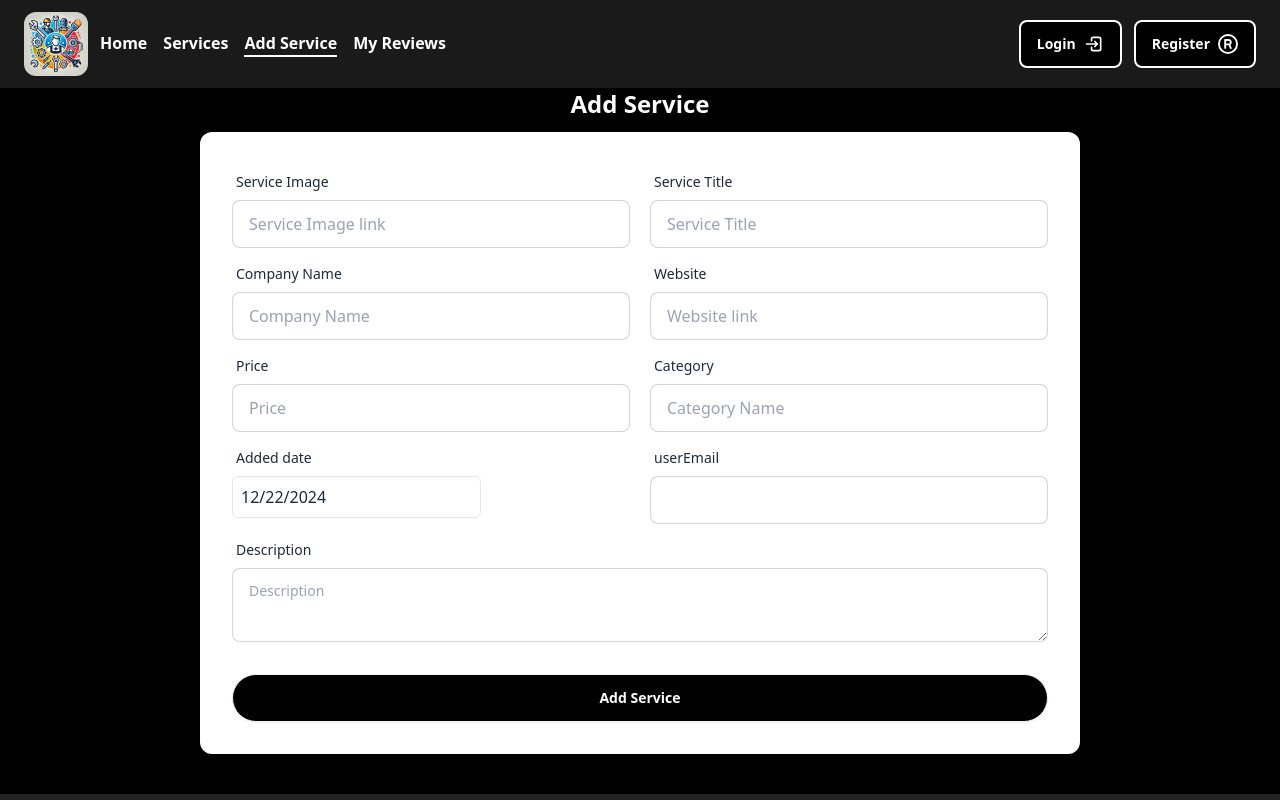
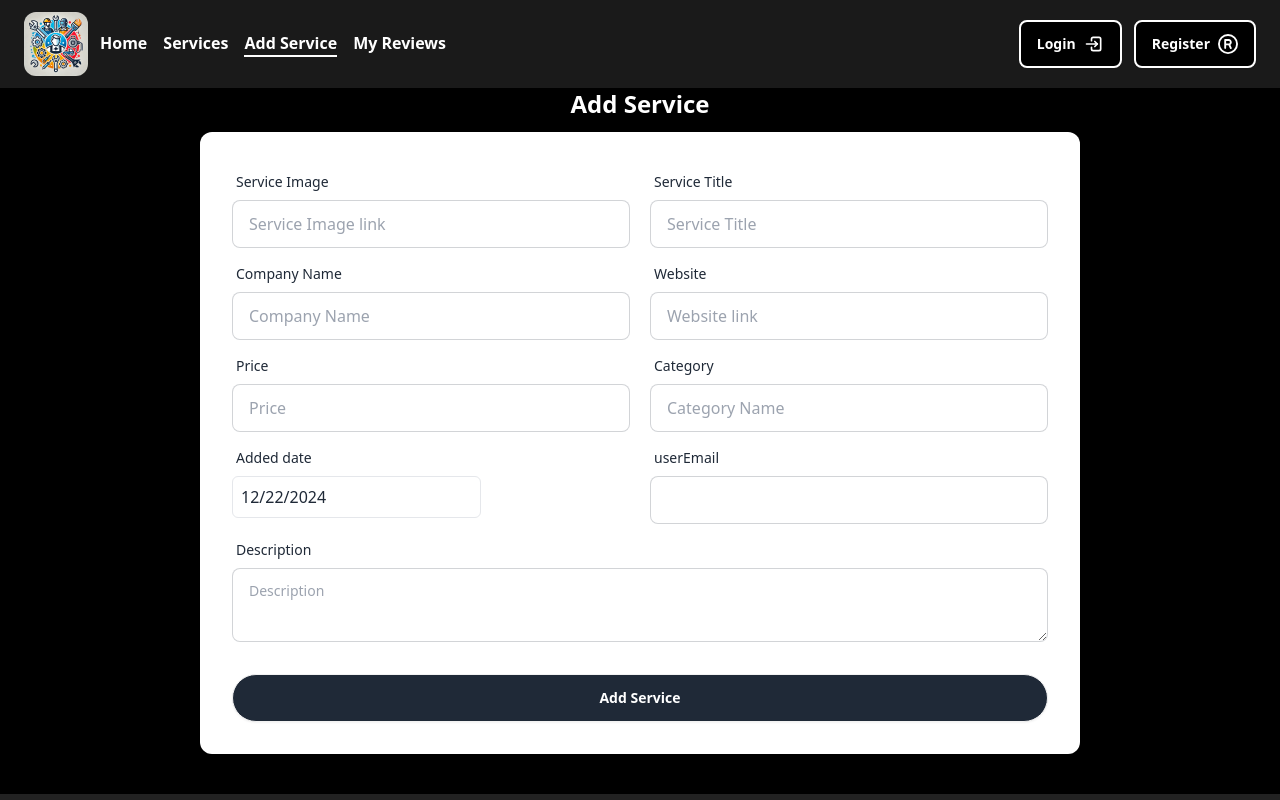
Before and after one commit to mdnasiruddin78/A11client, a React (Vite) app: page /addservice in a window 1280 px wide. Shown: the top 800 px of the page. Built offline with nearby package versions, Linux system fonts and the light colour scheme.

Commit message:
button color change

```diff
--- a/src/Pages/Addservice.jsx
+++ b/src/Pages/Addservice.jsx
@@ -87,7 +87,7 @@ const Addservice = () => {
                         <textarea className="textarea textarea-bordered" name='description' placeholder="Description" required></textarea>
                     </div>
                     <div className="form-control mt-6">
-                        <button className="btn rounded-full bg-black text-white">Add Service</button>
+                        <button className="btn rounded-full bg-gray-800 text-white">Add Service</button>
                     </div>
                 </form>
             </div>
```
